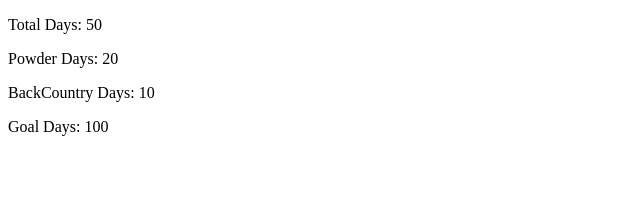
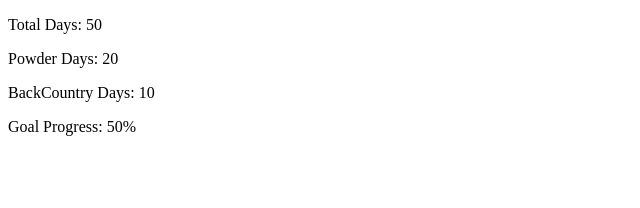
Before and after one commit to markvillavidad/react1, a React (Create React App) app: page / in a window 1280 px wide. Shown: the top 208 px of the page, without its empty margins (0-640 px from the left). Built offline with nearby package versions, Linux system fonts and the light colour scheme.

Commit message:
Chapter 3: Adding custom methods

```diff
--- a/src/index.js
+++ b/src/index.js
@@ -9,6 +9,15 @@
 };
 
 class SkiDayCounter extends Component {
+
+    getPercent = decimal => {
+        return decimal * 100 + '%';
+    }
+
+    calcGoalProgress = (total, goal) => {
+        return this.getPercent(total/goal);
+    }
+
     render() {
         const {total, powder, backCountry, goal} = this.props;
         return (
@@ -23,7 +32,7 @@
                     <p>BackCountry Days: {backCountry}</p>
                 </div>
                 <div>
-                    <p>Goal Days: {goal}</p>
+                    <p>Goal Progress: {this.calcGoalProgress(total, goal)}</p>
                 </div>
 
             </section>
```
